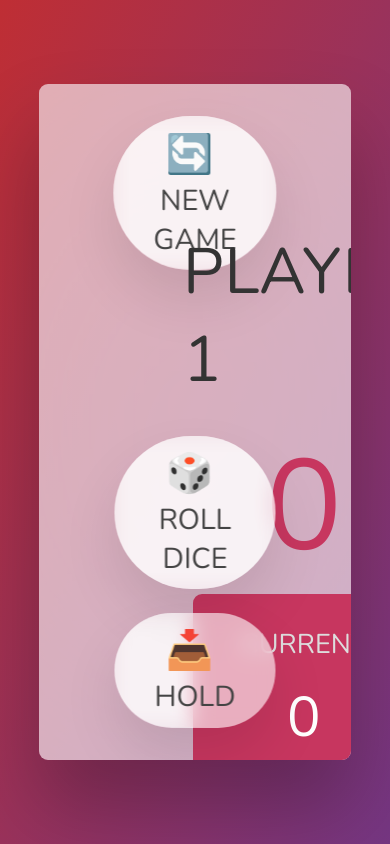
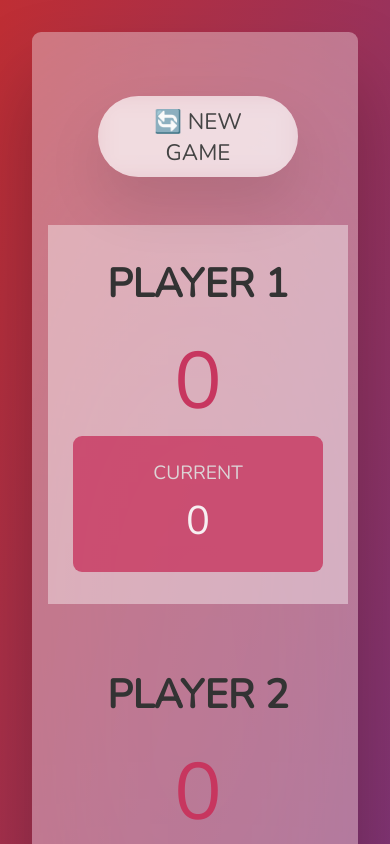
Before and after one commit to GabbenPapa/react-game_launcher, a React (Vite) app: page /pig_game in a window 390 px wide. Shown: the top 844 px of the page. Built offline with nearby package versions, Linux system fonts and the light colour scheme.

Commit message:
add responsive ui

```diff
--- a/src/games/PigGame/PigGame.css
+++ b/src/games/PigGame/PigGame.css
@@ -3,165 +3,57 @@
 .pig-game * {
   margin: 0;
   padding: 0;
-  box-sizing: inherit;
+  box-sizing: border-box;
 }
 
 body {
   margin: 0;
   padding: 0;
-  height: 100vh;
-  overflow-y: auto;
+  min-height: 100vh;
   overflow-x: hidden;
 }
 
 .pig-game {
   font-family: "Nunito", sans-serif;
   font-weight: 400;
-  height: 100vh;
+  min-height: 100vh;
   color: #333;
   background-image: linear-gradient(to top left, #753682 0%, #bf2e34 100%);
   display: flex;
+  justify-content: center;
   align-items: center;
-  justify-content: center;
+  padding: 2rem;
 }
 
 .pig-game main {
   position: relative;
-  width: 80%;
-  height: 80%;
+  width: 100%;
+  max-width: 1100px;
+  min-height: 80vh;
   background-color: rgba(255, 255, 255, 0.35);
   backdrop-filter: blur(200px);
   box-shadow: 0 3rem 5rem rgba(0, 0, 0, 0.25);
   border-radius: 9px;
   overflow: hidden;
   display: flex;
+  flex-direction: row;
+  flex-wrap: wrap;
+  justify-content: space-between;
 }
 
+/* PLAYER */
 .pig-game .player {
-  flex: 50%;
-  padding: 9rem;
+  flex: 1 1 45%;
+  min-width: 300px;
+  padding: 3rem;
   display: flex;
   flex-direction: column;
   align-items: center;
   transition: all 0.75s;
 }
 
-/* ELEMENTS */
-.pig-game .name {
-  position: relative;
-  font-size: 4rem;
-  text-transform: uppercase;
-  letter-spacing: 1px;
-  word-spacing: 2px;
-  font-weight: 300;
-  margin-bottom: 1rem;
-}
-
-.pig-game .score {
-  font-size: 8rem;
-  font-weight: 300;
-  color: #c7365f;
-  margin-bottom: auto;
-}
-
 .pig-game .player-active {
   background-color: rgba(255, 255, 255, 0.4);
-}
-
-.pig-game.player-active .name {
-  font-weight: 700;
-}
-
-.pig-game .player-active .score {
-  font-weight: 400;
-}
-
-.pig-game .player-active .current {
-  opacity: 1;
-}
-
-.pig-game .current {
-  background-color: #c7365f;
-  opacity: 0.8;
-  border-radius: 9px;
-  color: #fff;
-  width: 65%;
-  height: 100%;
-  padding: 2rem;
-  text-align: center;
-  transition: all 0.75s;
-}
-
-.pig-game .current-label {
-  text-transform: uppercase;
-  margin-bottom: 1rem;
-  font-size: 1.7rem;
-  color: #ddd;
-}
-
-.pig-game .current-score {
-  font-size: 3.5rem;
-}
-
-.pig-game .controls {
-  position: absolute;
-  bottom: 2rem;
-  left: 50%;
-  transform: translateX(-50%);
-  flex-direction: column;
-  display: flex;
-  gap: 1.5rem;
-}
-
-.pig-game .controls-top {
-  position: absolute;
-  top: 2rem;
-  left: 50%;
-  transform: translateX(-50%);
-}
-
-.pig-game .btn {
-  color: #444;
-  background: none;
-  border: none;
-  font-family: inherit;
-  font-size: 1.8rem;
-  text-transform: uppercase;
-  cursor: pointer;
-  font-weight: 400;
-  transition: all 0.2s;
-
-  background-color: rgba(255, 255, 255, 0.6);
-  backdrop-filter: blur(10px);
-
-  padding: 0.7rem 2.5rem;
-  border-radius: 50rem;
-  box-shadow: 0 1.75rem 3.5rem rgba(0, 0, 0, 0.1);
-}
-
-.pig-game .btn::first-letter {
-  font-size: 2.4rem;
-  display: inline-block;
-  margin-right: 0.7rem;
-}
-
-.pig-game .btn:active {
-  transform: translate(0%, 3px);
-  box-shadow: 0 1rem 2rem rgba(0, 0, 0, 0.15);
-}
-
-.pig-game .btn:focus {
-  outline: none;
-}
-
-.pig-game .dice {
-  position: absolute;
-  left: 50%;
-  top: 16.5rem;
-  transform: translateX(-50%);
-  height: 10rem;
-  box-shadow: 0 2rem 5rem rgba(0, 0, 0, 0.2);
-  border-radius: 10px;
 }
 
 .pig-game .player-winner {
@@ -173,6 +65,129 @@ body {
   color: #c7365f;
 }
 
-.pig-game .hidden {
-  display: none;
+.pig-game .name {
+  font-size: 2.5rem;
+  margin-bottom: 1rem;
+  text-transform: uppercase;
 }
+
+.pig-game .score {
+  font-size: 5rem;
+  font-weight: 300;
+  color: #c7365f;
+  margin-bottom: auto;
+}
+
+.pig-game .current {
+  background-color: #c7365f;
+  opacity: 0.8;
+  border-radius: 9px;
+  color: #fff;
+  width: 100%;
+  max-width: 250px;
+  padding: 1.5rem;
+  text-align: center;
+}
+
+.pig-game .current-label {
+  text-transform: uppercase;
+  font-size: 1.2rem;
+  margin-bottom: 0.5rem;
+  color: #ddd;
+}
+
+.pig-game .current-score {
+  font-size: 2.5rem;
+}
+
+/* DICE */
+.pig-game .dice {
+  position: absolute;
+  top: 50%;
+  left: 50%;
+  transform: translate(-50%, -50%);
+  height: 8rem;
+  max-width: 90%;
+  border-radius: 10px;
+  box-shadow: 0 2rem 5rem rgba(0, 0, 0, 0.2);
+}
+
+/* BUTTONS */
+.pig-game .controls,
+.pig-game .controls-top {
+  position: absolute;
+  left: 50%;
+  transform: translateX(-50%);
+  display: flex;
+  flex-direction: column;
+  align-items: center;
+  gap: 1rem;
+}
+
+.pig-game .controls {
+  bottom: 2rem;
+}
+
+.pig-game .controls-top {
+  top: 2rem;
+}
+
+.pig-game .btn {
+  color: #444;
+  background: none;
+  border: none;
+  font-family: inherit;
+  font-size: 1.4rem;
+  text-transform: uppercase;
+  cursor: pointer;
+  font-weight: 400;
+  background-color: rgba(255, 255, 255, 0.6);
+  backdrop-filter: blur(10px);
+  padding: 0.6rem 2rem;
+  border-radius: 50rem;
+  box-shadow: 0 1.75rem 3.5rem rgba(0, 0, 0, 0.1);
+  transition: all 0.2s;
+}
+
+.pig-game .btn:active {
+  transform: translateY(3px);
+  box-shadow: 0 1rem 2rem rgba(0, 0, 0, 0.15);
+}
+
+@media (max-width: 768px) {
+  .pig-game main {
+    flex-direction: column;
+    align-items: center;
+    padding: 2rem 1rem;
+    gap: 2rem;
+  }
+
+  .pig-game .player {
+    width: 100%;
+    max-width: 100%;
+    padding: 2rem 1rem;
+  }
+
+  .pig-game .dice {
+    position: static;
+    transform: none;
+    margin: 1rem auto;
+    height: 6rem;
+  }
+
+  .pig-game .controls,
+  .pig-game .controls-top {
+    position: static;
+    transform: none;
+    margin: 1rem auto;
+  }
+
+  .pig-game .controls {
+    margin-top: 2rem;
+  }
+
+  .pig-game .btn {
+    width: 90%;
+    text-align: center;
+  }
+}
```
